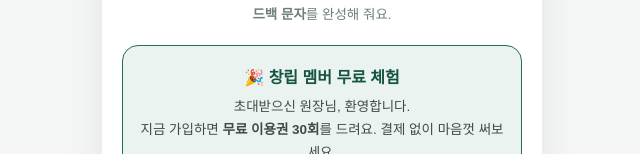
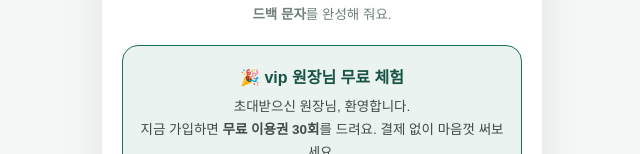
Before and after one commit to projectss0086/lockin-trial, a Next.js app: page / in a window 1280 px wide. Shown: the part 195-349 px from the top of the page, without its empty margins (318-958 px from the left). Built offline with nearby package versions, Linux system fonts and the light colour scheme.

Commit message:
Update page.js

```diff
--- a/app/page.js
+++ b/app/page.js
@@ -20,9 +20,9 @@ export default function Home() {
           학원 원장님이 간단한 질문에 답하면, AI가 학부모님께 보낼 <b>수려한 피드백 문자</b>를 완성해 줘요.
         </div>
 
-        {/* 창립 멤버 무료 체험 안내 */}
+        {/* vip 원장님 무료 체험 안내 */}
         <div style={{ background: "var(--teal-soft)", border: "1.5px solid var(--teal)", borderRadius: 16, padding: "18px 16px", marginTop: 18, textAlign: "center" }}>
-          <div style={{ fontSize: 16, fontWeight: 800, color: "var(--teal-d)" }}>🎉 창립 멤버 무료 체험</div>
+          <div style={{ fontSize: 16, fontWeight: 800, color: "var(--teal-d)" }}>🎉 vip 원장님 무료 체험</div>
           <div style={{ fontSize: 13.5, color: "#3f4a46", lineHeight: 1.7, marginTop: 8 }}>
             초대받으신 원장님, 환영합니다.<br />
             지금 가입하면 <b>무료 이용권 30회</b>를 드려요. 결제 없이 마음껏 써보세요.
```
